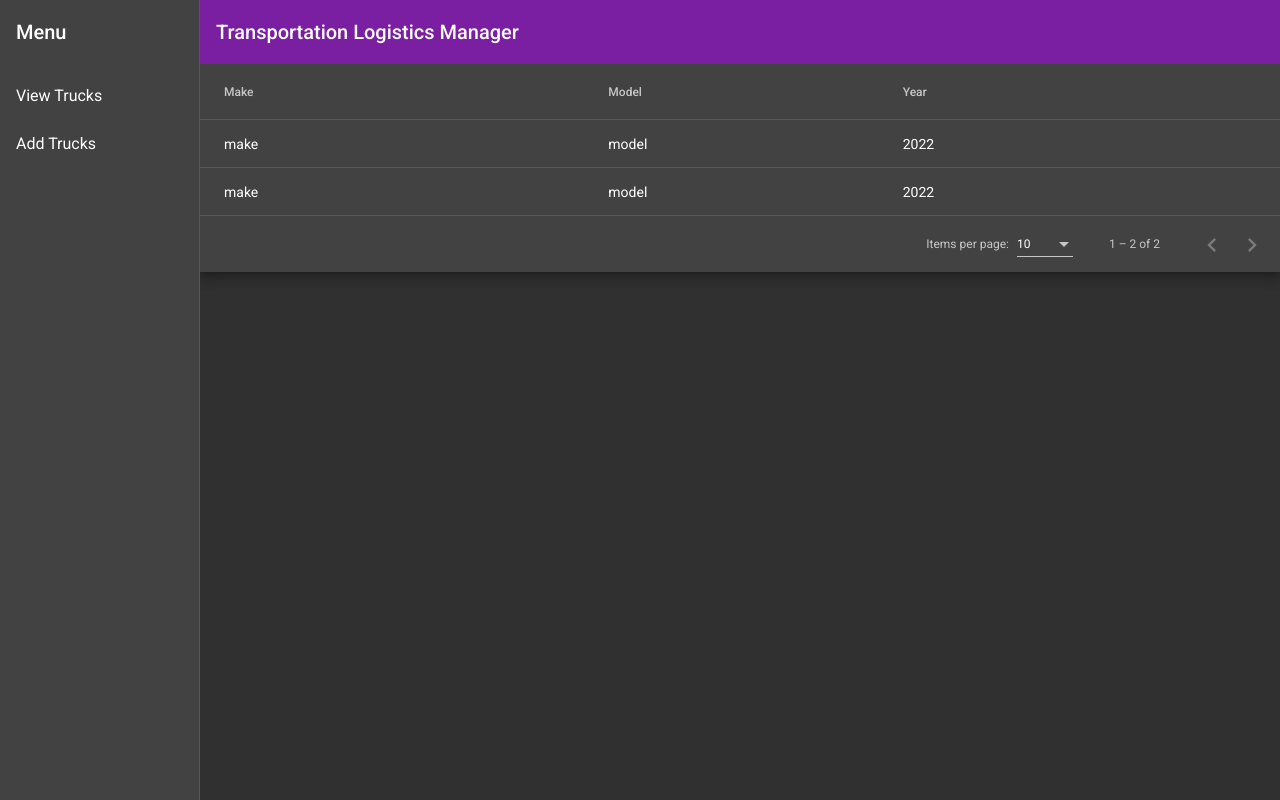
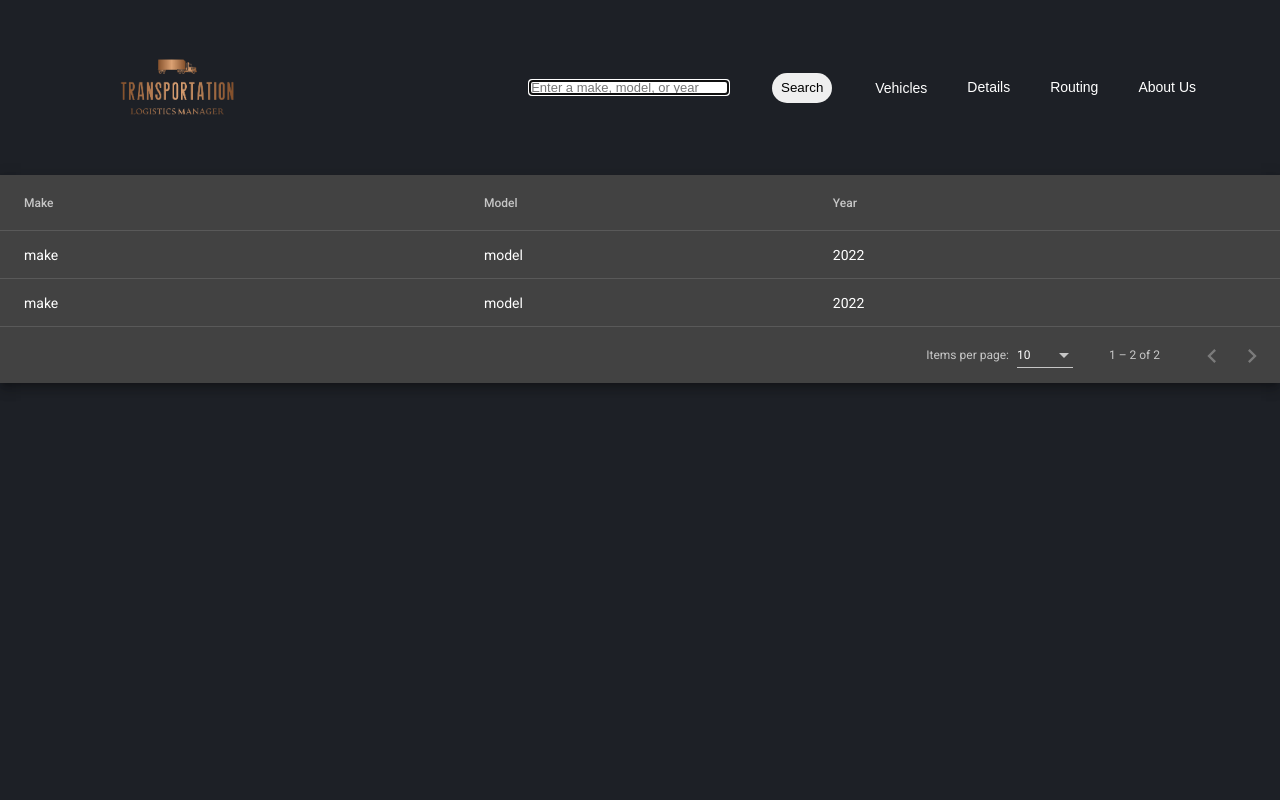
Before and after one commit to sunilmogadati/truckmanagement-frontend-angular, an Angular app: page / in a window 1280 px wide. Built offline with nearby package versions, Linux system fonts and the light colour scheme; no server answers.

Commit message:
Merging UI

```diff
--- a/src/app/app.component.css
+++ b/src/app/app.component.css
@@ -0,0 +1,95 @@
+*{
+  margin: 0;
+  padding: 0;
+  font-family: 'poppins', sans-serif;
+  box-sizing: border-box;
+
+
+
+}
+
+.hero{
+  background-color: #1d2026;
+  min-height: 100vh;
+  width: 100%;
+  color:#fff;
+  position: relative;
+
+
+}
+
+
+nav {
+  display: flex;
+  align-items: center;
+  padding: 10px 5%; /*20px 8% from left side and right side*/
+
+}
+
+nav .menu-img{
+  width: 25px;
+  margin: right 20px;
+  cursor: pointer;
+}
+
+nav .logo{
+height: 20%;
+width: 20%;
+cursor: pointer;
+
+}
+
+nav ul{
+ flex: 1;
+ text-align: right;
+ display: inline-block;
+}
+
+nav ul li{
+display: inline-block;
+list-style: none;
+margin: 0 20px;
+}
+
+nav ul li a{
+text-decoration: none;
+color:#fff;
+
+
+}
+
+button {
+background: #efefef;
+height: 30px;
+width: 60px;
+border-radius: 20px;
+border: 0;
+outline: 0;
+cursor: pointer;
+margin-left: 43px;
+margin-right: 43px;
+}
+button span{
+display: block;
+background: #999;
+height: 26px;
+width: 26px;
+border-radius: 50%;
+margin-left: 2px;
+}
+
+
+input {
+
+background-color: white;
+text-shadow: #999;
+color: rgb(20, 12, 12);
+
+height: 15px;
+width: 200px;
+font-size:13px;
+text-align: left;
+
+
+
+}
--- a/src/app/app.component.html
+++ b/src/app/app.component.html
@@ -17,4 +17,45 @@
 <!-- * * * * * * * * * * End of Placeholder * * * * * * * * * * * -->
 <!-- * * * * * * * * * * * * * * * * * * * * * * * * * * * * * * * -->
 
-<app-navbar></app-navbar>
+
+<div class="hero">
+
+
+
+  <!-- <div *ngIf="response"></div> -->
+        <nav>
+
+
+           <img src="assets/images/Transportation_Logistics_Manager_Bronze_MAIN_IMAGE-removebg-preview.png" class="logo">
+
+            <!-- <img src="images/menu.png" class="logo"> -->
+            <ul>
+
+                  <li>
+                    <input type="text" maxlength="40"  id="input" name="input" class="input"
+                       placeholder="Enter a make, model, or year" autocomplete="off" autofocus>
+
+                      <button  class="button"  (click)="search">Search</button>
+
+
+                    <a href="">Vehicles</a>
+                  </li>
+
+                  <li>
+                    <a href="">Details</a>
+                  </li>
+
+                  <li>
+                    <a href="">Routing</a>
+                  </li>
+
+                  <li>
+                    <a href="">About Us</a>
+                  </li>
+            </ul>
+
+        </nav>
+        <div>
+          <router-outlet></router-outlet>
+        </div>
+  </div>
--- a/src/app/app.component.ts
+++ b/src/app/app.component.ts
@@ -10,6 +10,15 @@ import { TruckingService } from './trucking.service';
 })
 export class AppComponent {
   title = 'truckmanagement-frontend-angular';
+
+  make: string = "";
+  response: any;
+
+  search(){
+    this.http.get('http://localhost:9000/api/v1/truck/make/{'+ this.make+'}/')
+    .subscribe((response) => { this.response = response;})
+    console.log(this.response);
+  }
 
 
 
--- a/src/app/view/view.component.html
+++ b/src/app/view/view.component.html
@@ -37,5 +37,4 @@
           </ul>
 
       </nav>
-
 </div>
```
